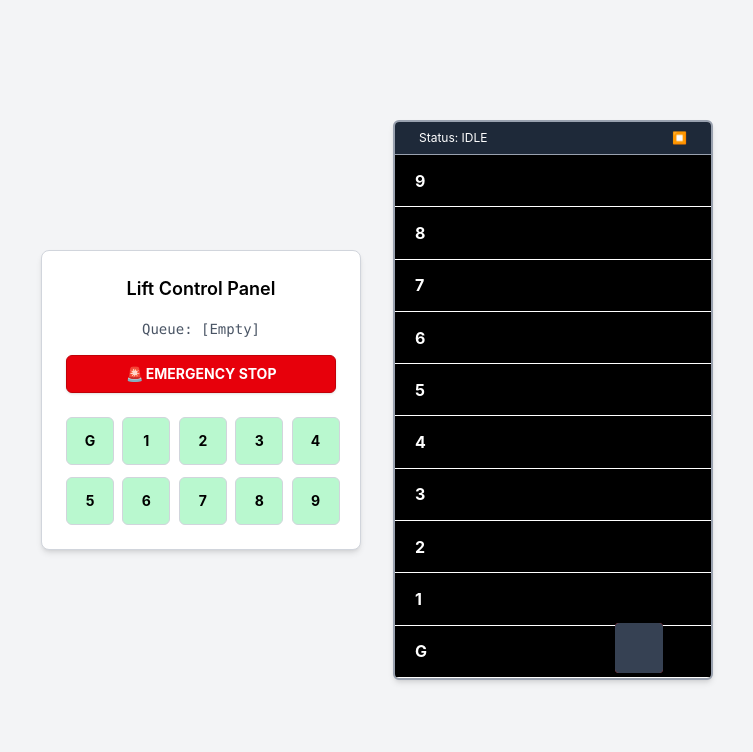
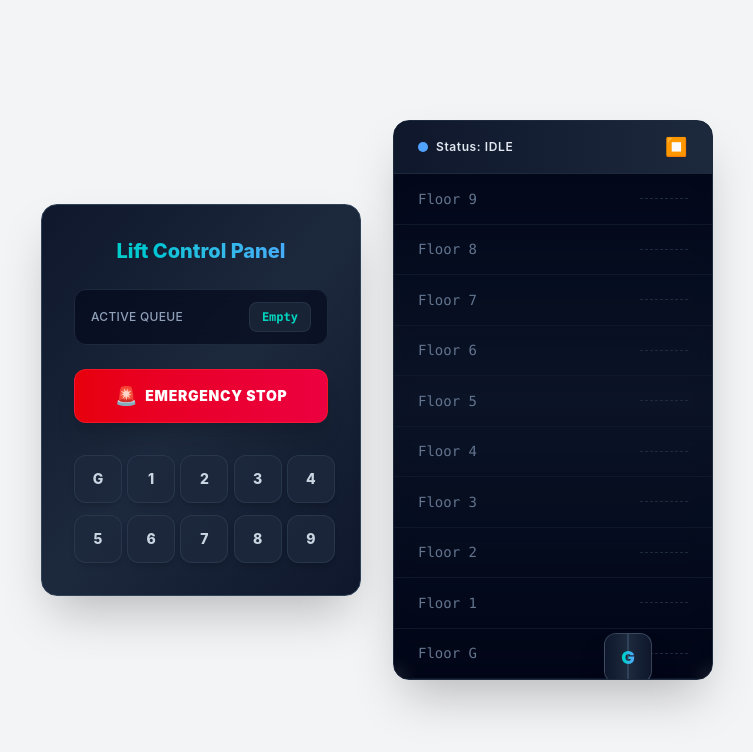
Before and after one commit to mqkhan125/react-elevator-system, a React (Vite) app: page / in a window 1280 px wide. Shown: the top 752 px of the page, without its empty margins (263-1016 px from the left). Built offline with nearby package versions, Linux system fonts and the light colour scheme.

Commit message:
feat: refactor UI styling for a modern and professional look

```diff
--- a/src/Componets/ControlPanel.jsx
+++ b/src/Componets/ControlPanel.jsx
@@ -13,10 +13,10 @@ const ControlPanel = ({
     setQueue((prev) => {
       const normalized = prev.map((f) => (f === "G" ? 0 : f));
 
-      // ❌ already in queue
+      // agar data queue me hai already
       if (normalized.includes(value)) return prev;
 
-      // ❌ already on that floor
+      // agar lift currentFloor py hai already
       if (value === currentFloor) return prev;
 
       return [...prev, floorId];
@@ -24,30 +24,43 @@ const ControlPanel = ({
   };
 
   return (
-    <div className="bg-white p-6 rounded-lg shadow-md border border-gray-300 w-80">
-      <h2 className="text-lg font-semibold text-center mb-4">
+    <div className="bg-gradient-to-br from-slate-900 via-slate-800 to-slate-900 p-8 rounded-2xl shadow-2xl border border-slate-700 w-80 text-white">
+      <h2 className="text-xl font-extrabold text-center bg-clip-text text-transparent bg-gradient-to-r from-teal-400 to-blue-400 mb-6">
         Lift Control Panel
       </h2>
 
-      <p className="text-center text-sm text-gray-600 mb-4 font-mono">
-        Queue: [{queue.length > 0 ? queue.join(", ") : "Empty"}]
-      </p>
+      <div className="flex items-center justify-between bg-slate-950/60 px-4 py-3 rounded-xl border border-slate-800 mb-6 backdrop-blur-sm">
+        <span className="text-xs font-medium text-slate-400 tracking-wide uppercase">
+          Active Queue
+        </span>
+        <code className="text-xs bg-slate-800/80 px-3 py-1.5 rounded-lg text-teal-400 font-bold border border-slate-700/50">
+          {queue.length > 0 ? queue.join(", ") : "Empty"}
+        </code>
+      </div>
 
-      {/* Emergency */}
-      <div className="flex justify-center mb-6">
+
+      <div className="mb-8">
         <button
           onClick={() => setIsEmergency((prev) => !prev)}
-          className={`w-full py-2 text-sm font-bold rounded-md border transition text-center shadow-sm ${
+          className={`w-full py-3 px-4 text-sm font-black tracking-wider rounded-xl border transition-all duration-300 shadow-xl flex items-center justify-center gap-2 ${
             isEmergency
-              ? "bg-purple-600 text-white border-purple-700 animate-bounce"
-              : "bg-red-600 text-white border-red-700 hover:bg-red-700"
+              ? "bg-gradient-to-r from-purple-600 to-indigo-600 border-purple-500/50 hover:shadow-purple-500/25 animate-bounce text-white"
+              : "bg-gradient-to-r from-red-600 to-rose-600 border-red-500/50 hover:shadow-red-500/25 hover:brightness-110 text-white"
           }`}
         >
-          {isEmergency ? "🚨 RESUME LIFT" : "🚨 EMERGENCY STOP"}
+          {isEmergency ? (
+            <>
+              <span className="text-lg">🛡️</span> RESUME LIFT
+            </>
+          ) : (
+            <>
+              <span className="text-lg">🚨</span> EMERGENCY STOP
+            </>
+          )}
         </button>
       </div>
 
-      {/* Buttons */}
+
       <div className="grid grid-cols-5 gap-3">
         {buttons.map((floor) => {
           const isActive = queue.includes(floor);
@@ -56,10 +69,10 @@ const ControlPanel = ({
             <button
               key={floor}
               onClick={() => handleValue(floor)}
-              className={`w-12 h-12 rounded-md border text-sm font-bold transition flex items-center justify-center ${
+              className={`w-12 h-12 rounded-xl text-sm font-extrabold transition-all duration-300 transform active:scale-95 flex items-center justify-center border shadow-md ${
                 isActive
-                  ? "bg-red-500 text-white border-red-500"
-                  : "bg-green-200 text-black hover:bg-green-300 border-gray-300"
+                  ? "bg-gradient-to-br from-red-500 to-rose-600 border-red-600 text-white shadow-red-500/30 scale-105 ring-2 ring-red-400/30"
+                  : "bg-slate-800/80 text-slate-300 border-slate-700/60 hover:bg-slate-700 hover:text-teal-400 hover:border-slate-600 hover:shadow-lg"
               }`}
             >
               {floor}
--- a/src/Componets/Lift.jsx
+++ b/src/Componets/Lift.jsx
@@ -14,12 +14,12 @@ const Lift = ({
   const moveRef = useRef(null);
   const timerRef = useRef(null);
 
-  const FLOOR_HEIGHT = 52;
+  const FLOOR_HEIGHT = 51;
   const floors = Array.from({ length: 10 }, (_, i) => 9 - i);
 
-  const normalize = (arr) => arr.map((f) => (f === "G" ? 0 : f));
+  const normalize = (arrQueue) => arrQueue.map((f) => (f === "G" ? 0 : f));
 
-  // 🚆 MOVE (2 sec per floor)
+  // for lift moving (2 sec per floor)
   useEffect(() => {
     if (direction === "idle" || isEmergency || doorOpen) return;
 
@@ -34,7 +34,7 @@ const Lift = ({
     return () => clearTimeout(moveRef.current);
   }, [currentFloor, direction, isEmergency, doorOpen]);
 
-  // 🛑 STOP
+  // for lift stop (waiting 3 sec)
   useEffect(() => {
     const normalized = normalize(queue);
 
@@ -65,7 +65,7 @@ const Lift = ({
     }
   }, [currentFloor]);
 
-  // ⏱ TIMER
+  // timer
   useEffect(() => {
     if (timer > 0) {
       timerRef.current = setInterval(() => {
@@ -75,7 +75,6 @@ const Lift = ({
     return () => clearInterval(timerRef.current);
   }, [timer]);
 
-  // 🔁 DIRECTION
   const decideDirection = () => {
     const normalized = normalize(queue);
 
@@ -92,7 +91,6 @@ const Lift = ({
     else setDirection("idle");
   };
 
-  // ▶ START
   useEffect(() => {
     if (queue.length > 0 && direction === "idle" && !isEmergency) {
       const target = queue[0] === "G" ? 0 : queue[0];
@@ -105,57 +103,78 @@ const Lift = ({
   const liftPosition = (9 - currentFloor) * FLOOR_HEIGHT;
 
   return (
-    <div className="relative w-80 h-[560px] bg-gray-100 border-2 border-gray-400 rounded-md overflow-hidden flex flex-col shadow-md">
-      {/* HEADER */}
-      <div className="bg-gray-800 p-2 border-b border-gray-400 flex justify-between px-6 text-white text-xs">
-        <span>
+    <div className="relative w-80 h-[560px] bg-gradient-to-b from-slate-950 via-slate-900 to-slate-950 border border-slate-800 rounded-2xl overflow-hidden flex flex-col shadow-2xl">
+
+      <div className="bg-gradient-to-r from-slate-900 to-slate-800 p-3 border-b border-slate-800 flex justify-between px-6 text-slate-200 text-xs tracking-wider items-center">
+        <span className="font-semibold flex items-center gap-2">
+          <span
+            className={`w-2.5 h-2.5 rounded-full ${
+              isEmergency
+                ? "bg-purple-500 animate-ping"
+                : direction !== "idle"
+                  ? "bg-green-500 animate-pulse"
+                  : "bg-blue-400"
+            }`}
+          />
           Status: {isEmergency ? "EMERGENCY" : direction.toUpperCase()}
         </span>
 
-        <span>
-          {direction === "up" ? "⬆️" : direction === "down" ? "⬇️" : "⏹️"}
+        <span className="text-lg">
+          {direction === "up" ? (
+            <span className="text-green-400 animate-bounce">⬆️</span>
+          ) : direction === "down" ? (
+            <span className="text-rose-400 animate-bounce">⬇️</span>
+          ) : (
+            <span className="text-blue-400">⏹️</span>
+          )}
         </span>
       </div>
 
-      {/* FLOORS */}
-      <div className="relative flex flex-col h-full justify-between">
+      {/* Floors Layout */}
+      <div className="relative flex flex-col h-full justify-between select-none">
         {floors.map((floor) => (
           <div
             key={floor}
-            className="flex-1 border-b flex items-center px-5 bg-black text-white font-bold"
+            className="flex-1 border-b border-slate-900 flex items-center justify-between px-6 text-slate-500 font-mono text-sm bg-slate-950/20 backdrop-blur-sm"
           >
-            {floor === 0 ? "G" : floor}
+            <span>Floor {floor === 0 ? "G" : floor}</span>
+            <div className="w-12 border-b border-dashed border-slate-800" />
           </div>
         ))}
 
-        {/* LIFT */}
+
         <div
-          className="absolute right-0 w-24 h-[50px] flex items-center gap-1"
+          className="absolute right-0 w-28 h-[50px] flex items-center gap-2 px-1"
           style={{
             top: `${liftPosition}px`,
             transition: "top 1.7s cubic-bezier(0.4,0,0.2,1)",
           }}
         >
           {timer > 0 && (
-            <div className="bg-blue-600 text-white text-xs px-2 py-1 rounded animate-pulse">
+            <div className="bg-teal-950 text-teal-400 border border-teal-500/30 text-[10px] px-2.5 py-1 rounded-lg font-black animate-pulse flex items-center gap-1 shadow-lg shadow-teal-950/20">
               ⏰ {timer}s
             </div>
           )}
 
-          <div className="w-12 h-[50px] bg-red-500 rounded flex items-center justify-center text-white font-bold relative overflow-hidden">
-            {/* DOOR */}
+
+          <div className="w-12 h-[50px] bg-gradient-to-r from-slate-800 to-slate-700 rounded-xl border border-slate-600/60 flex items-center justify-center text-slate-100 font-black relative overflow-hidden shadow-xl shadow-slate-950/50">
+
             <div
-              className={`absolute left-0 top-0 w-1/2 h-full bg-gray-700 transition-transform duration-500 ${
+              className={`absolute left-0 top-0 w-1/2 h-full bg-gradient-to-r from-slate-900 to-slate-800 border-r border-slate-700 transition-transform duration-500 ${
                 doorOpen ? "-translate-x-full" : "translate-x-0"
               }`}
             />
+
             <div
-              className={`absolute right-0 top-0 w-1/2 h-full bg-gray-700 transition-transform duration-500 ${
+              className={`absolute right-0 top-0 w-1/2 h-full bg-gradient-to-r from-slate-800 to-slate-900 border-l border-slate-700 transition-transform duration-500 ${
                 doorOpen ? "translate-x-full" : "translate-x-0"
               }`}
             />
 
-            {currentFloor === 0 ? "G" : currentFloor}
+
+            <span className="z-10 bg-clip-text text-transparent bg-gradient-to-r from-teal-400 to-blue-400 text-lg">
+              {currentFloor === 0 ? "G" : currentFloor}
+            </span>
           </div>
         </div>
       </div>
```
